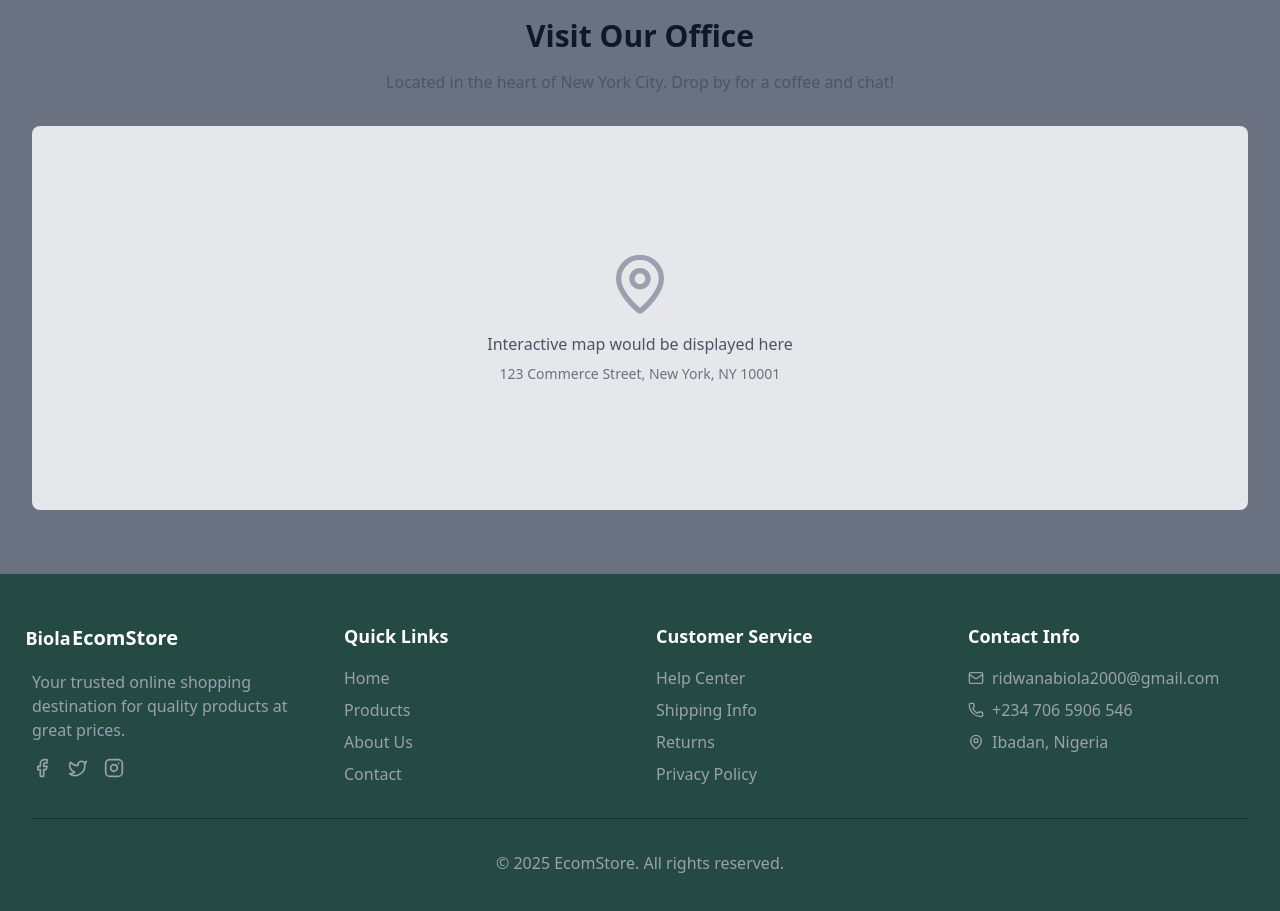
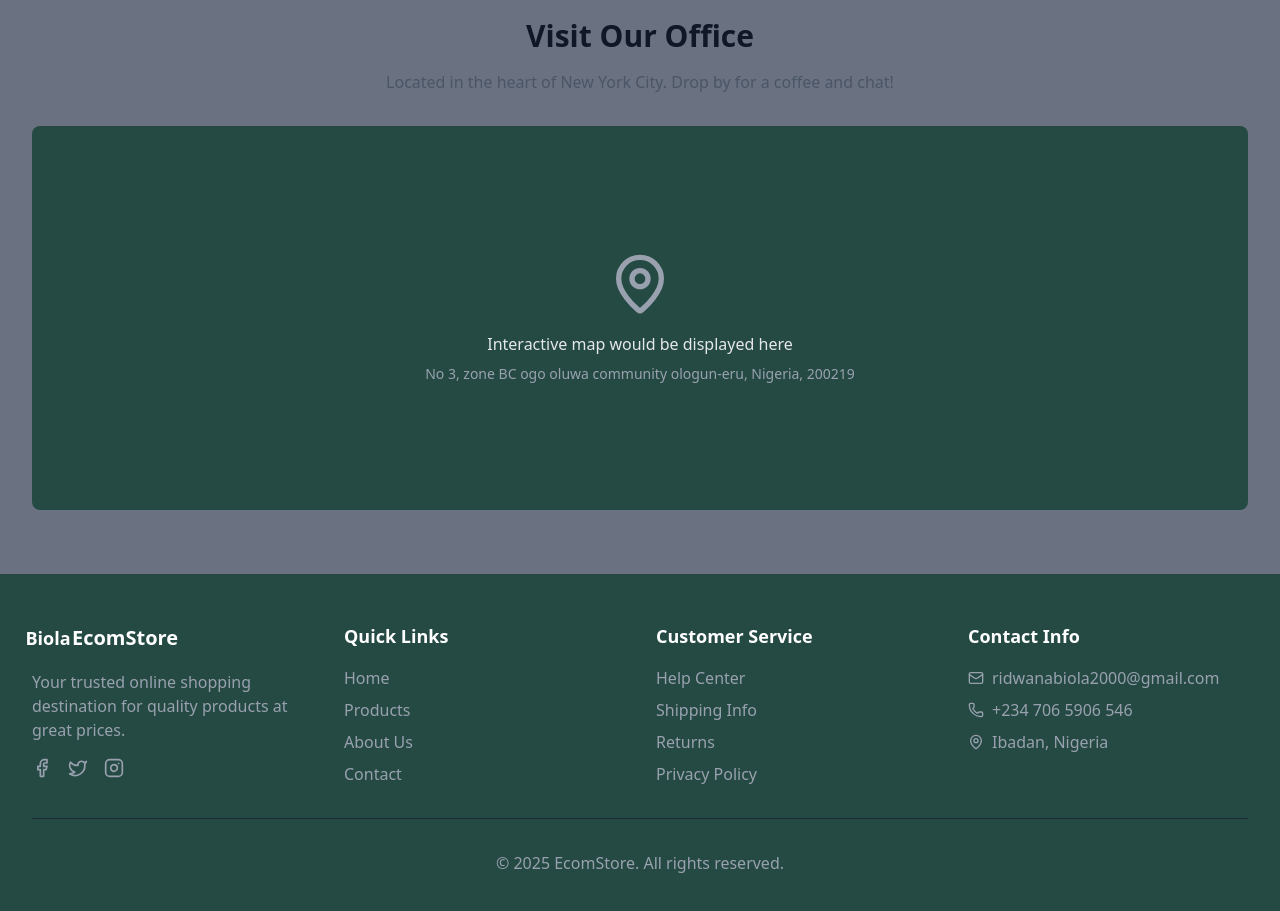
Before and after one commit to Dev-Rid/biola-ecommerce, a React (Vite) app: page /contact in a window 1280 px wide. Shown: the part 1600-2511 px from the top of the page. Built offline with nearby package versions, Linux system fonts and the light colour scheme.

Commit message:
feat: cart updated...

```diff
--- a/src/pages/Cart.jsx
+++ b/src/pages/Cart.jsx
@@ -15,10 +15,10 @@ const Cart = () => {
 
   if (items.length === 0) {
     return (
-      <div className="max-w-7xl mx-auto px-4 sm:px-6 lg:px-8 py-8">
+      <div className="max-w-7xl mx-auto px-4 sm:px-6 lg:px-8 py-8 bg-gray-400">
         <div className="text-center py-12">
           <ShoppingBag className="w-16 h-16 text-gray-400 mx-auto mb-4" />
-          <h2 className="text-2xl font-bold text-gray-900 mb-4">
+          <h2 className="text-4xl text-[rgb(37,74,68)] font-bold mb-4">
             Your cart is empty
           </h2>
           <p className="text-gray-600 mb-8">
--- a/src/pages/Contact.jsx
+++ b/src/pages/Contact.jsx
@@ -247,11 +247,11 @@ const Contact = () => {
             </p>
           </div>
 
-          <div className="bg-gray-200 h-96 rounded-lg flex items-center justify-center">
-            <div className="text-center">
+          <div className="bggray-200 bg-[rgb(37,74,68)] h-96 rounded-lg flex items-center justify-center">
+            <div className="text-center ">
               <MapPin className="h-16 w-16 text-gray-400 mx-auto mb-4" />
-              <p className="text-gray-600">Interactive map would be displayed here</p>
-              <p className="text-sm text-gray-500 mt-2">123 Commerce Street, New York, NY 10001</p>
+              <p className="text-gray-200">Interactive map would be displayed here</p>
+              <p className="text-sm text-gray-400 mt-2">No 3, zone BC ogo oluwa community ologun-eru, Nigeria, 200219</p>
             </div>
           </div>
         </div>
```
